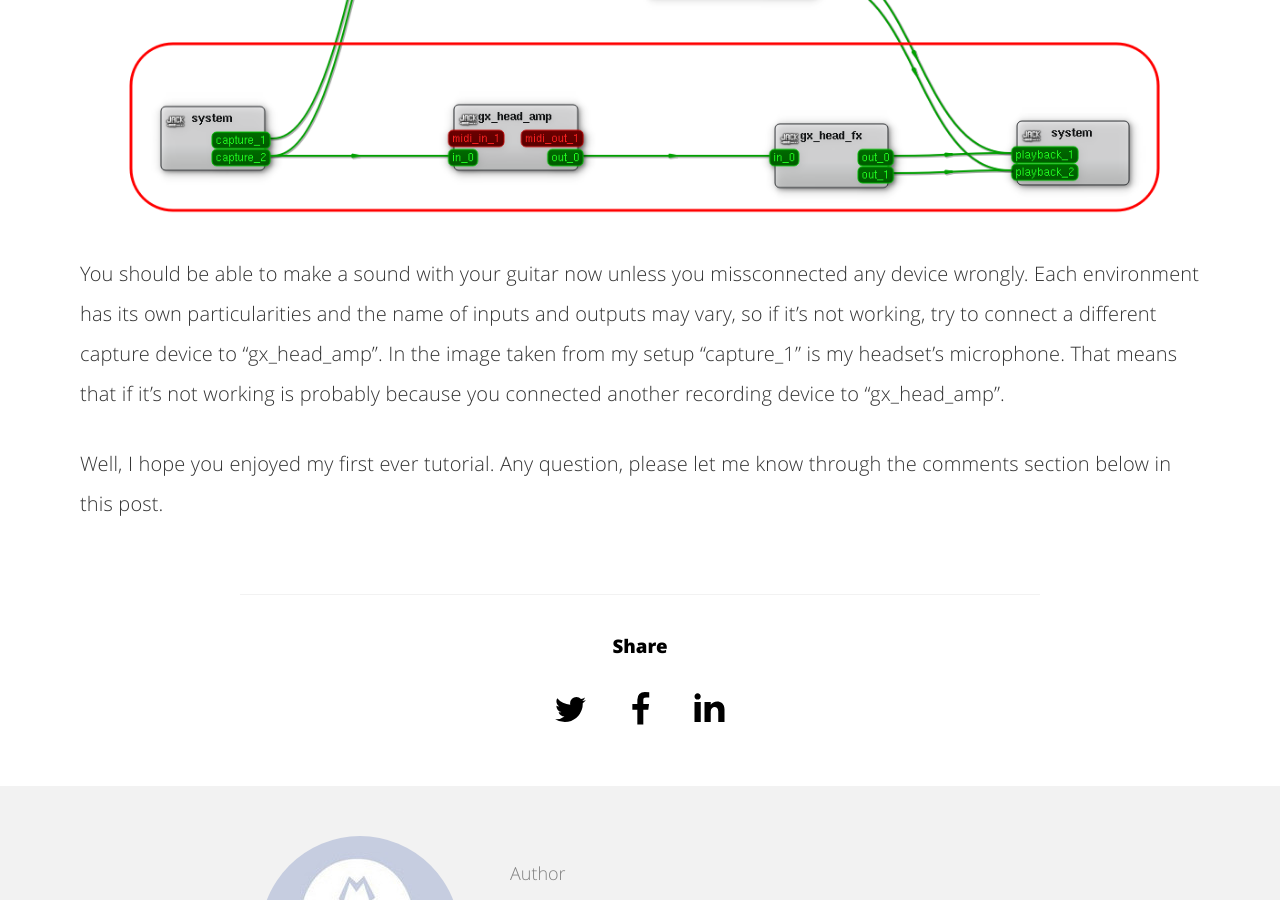
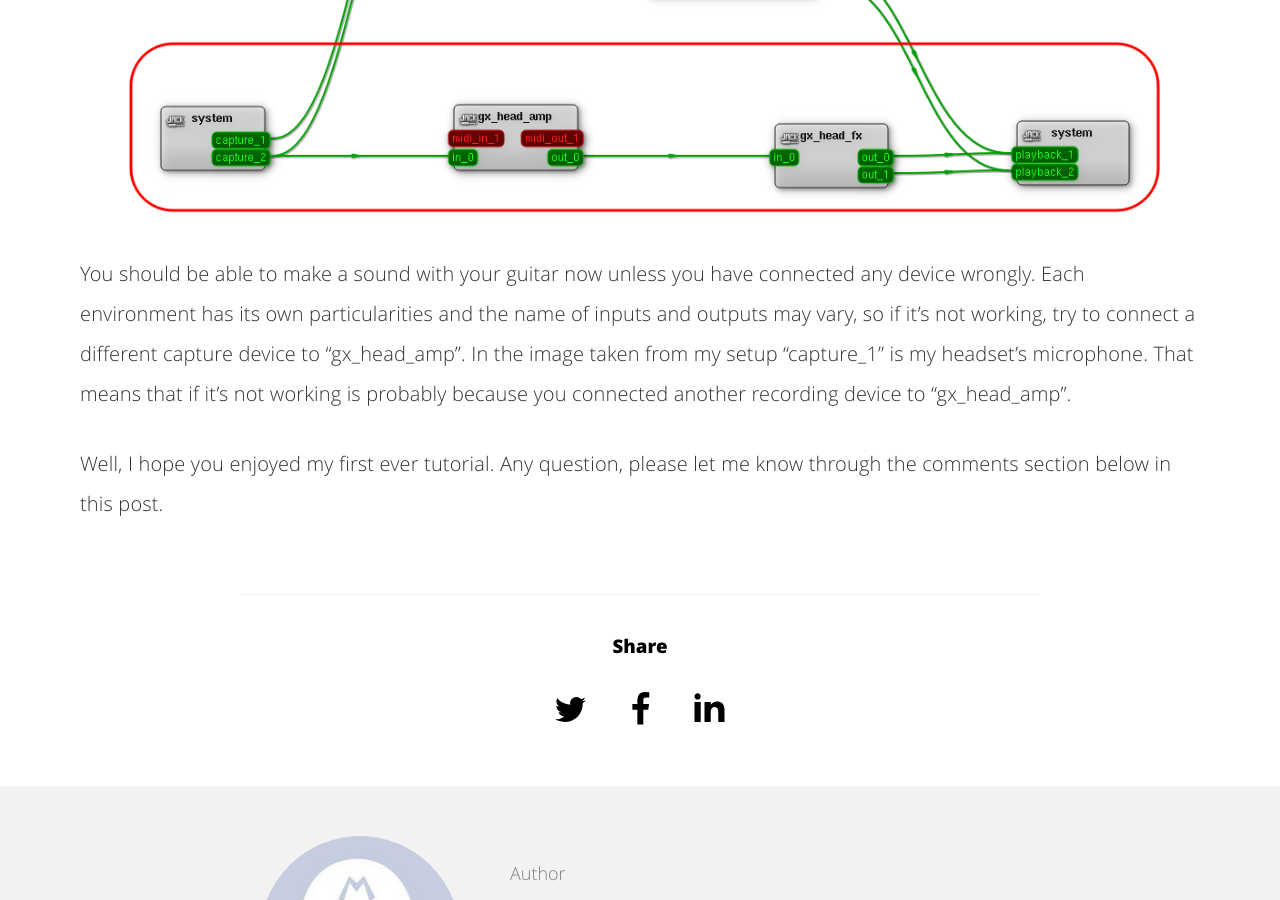
Before and after one commit to icaroerasmo/icaroerasmo.github.io, a Jekyll site: the page built from _posts/2021-11-27-guitarix-arch-linux.md, in a window 1280 px wide and 900 px high, scrolled down 8258 px. Built offline with Jekyll 4.4.1, drawn with Linux system fonts in a browser that asks for light colours; comment, search, counter and statistics services are not loaded.

Commit message:
fixes text

```diff
--- a/_posts/2021-11-27-guitarix-arch-linux.md
+++ b/_posts/2021-11-27-guitarix-arch-linux.md
@@ -90,7 +90,7 @@ Connect your capture device output to "gx_head_amp", "gx_head_amp"'s output to "
 
 ![Connecting devices](/assets/img/2021-11-27-guitarix-arch-linux/print7.png)
 
-You should be able to make a sound with your guitar now unless you missconnected any device wrongly. Each environment has its own particularities and the name of inputs and outputs may vary, so if it's not working, try to connect a different capture device to "gx_head_amp". In the image taken from my setup "capture_1" is my headset's microphone. That means that if it's not working is probably because you connected another recording device to "gx_head_amp".
+You should be able to make a sound with your guitar now unless you have connected any device wrongly. Each environment has its own particularities and the name of inputs and outputs may vary, so if it's not working, try to connect a different capture device to "gx_head_amp". In the image taken from my setup "capture_1" is my headset's microphone. That means that if it's not working is probably because you connected another recording device to "gx_head_amp".
 
 Well, I hope you enjoyed my first ever tutorial. Any question, please let me know through the comments section below in this post.
 
```
